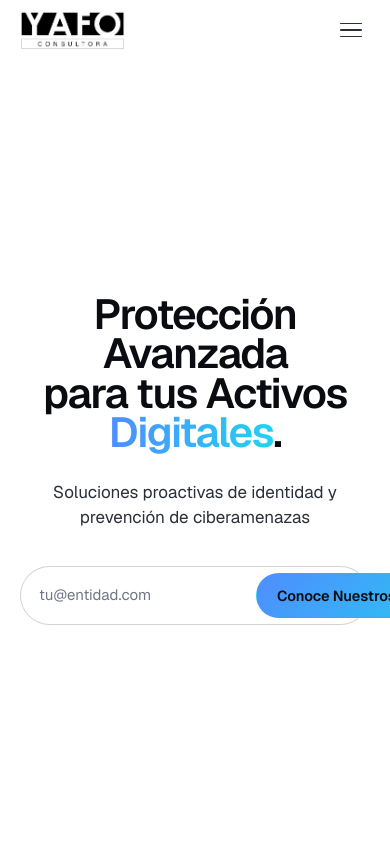
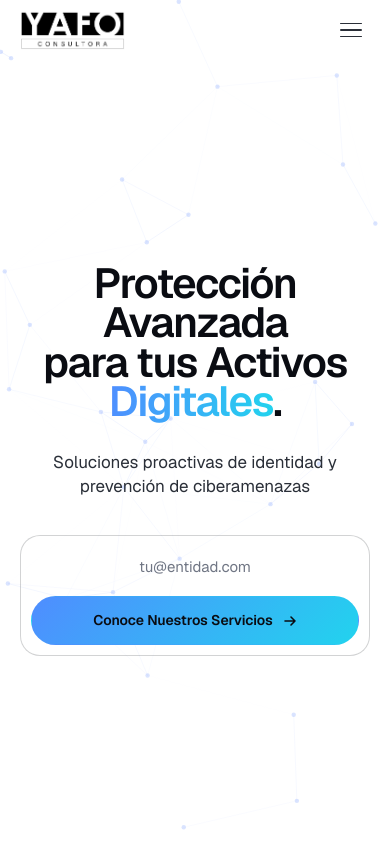
Before and after one commit to csantander93/Yafo-v2, a React (Vite) app: page / in a window 390 px wide. Shown: the top 844 px of the page. Built offline with nearby package versions, Linux system fonts and the light colour scheme.

Commit message:
Add particle canvas to Hero component and enhance form styles for better responsiveness

```diff
--- a/src/components/intro/Intro.css
+++ b/src/components/intro/Intro.css
@@ -1 +1,8 @@
-/* Estilos del Hero migrados a Tailwind — este archivo se mantiene vacío */
+/* Canvas de partículas — ocupa toda la sección, debajo del contenido */
+.hero-canvas {
+  position: absolute;
+  inset: 0;
+  width: 100%;
+  height: 100%;
+  pointer-events: none;
+}
--- a/src/components/intro/Intro.jsx
+++ b/src/components/intro/Intro.jsx
@@ -1,14 +1,17 @@
 import { useEffect, useRef, useState } from 'react';
 import { useReveal, staggerChildren, smoothScrollTo } from '../../hooks/useReveal';
+import './Intro.css';
 
 export default function Hero() {
   const sectionRef = useRef(null);
   const titleRef   = useRef(null);
+  const canvasRef  = useRef(null);
   const [email, setEmail] = useState('');
   const revealRef  = useReveal();
 
   const setRef = (el) => { sectionRef.current = el; revealRef.current = el; };
 
+  // Parallax/fade en scroll
   useEffect(() => {
     let raf = 0;
     const update = () => {
@@ -27,6 +30,83 @@ export default function Hero() {
 
   useEffect(() => { staggerChildren(sectionRef.current, 100, 110); }, []);
 
+  // Red de partículas animada
+  useEffect(() => {
+    const canvas = canvasRef.current;
+    if (!canvas) return;
+    const ctx = canvas.getContext('2d');
+    let animId;
+
+    const setSize = () => {
+      canvas.width  = canvas.offsetWidth;
+      canvas.height = canvas.offsetHeight;
+    };
+    setSize();
+
+    const ro = new ResizeObserver(setSize);
+    ro.observe(canvas);
+
+    const makeParticles = () => {
+      const n = Math.min(90, Math.floor((canvas.width * canvas.height) / 11000));
+      return Array.from({ length: n }, () => ({
+        x:  Math.random() * canvas.width,
+        y:  Math.random() * canvas.height,
+        vx: (Math.random() - 0.5) * 0.42,
+        vy: (Math.random() - 0.5) * 0.42,
+      }));
+    };
+
+    let pts = makeParticles();
+    const MAX = 165;
+
+    const frame = () => {
+      const W = canvas.width, H = canvas.height;
+      const isPaper = document.documentElement.dataset.theme === 'paper';
+
+      ctx.clearRect(0, 0, W, H);
+
+      pts.forEach(p => {
+        p.x += p.vx; p.y += p.vy;
+        if (p.x < 0 || p.x > W) p.vx *= -1;
+        if (p.y < 0 || p.y > H) p.vy *= -1;
+      });
+
+      for (let i = 0; i < pts.length; i++) {
+        for (let j = i + 1; j < pts.length; j++) {
+          const dx = pts[i].x - pts[j].x;
+          const dy = pts[i].y - pts[j].y;
+          const d  = Math.hypot(dx, dy);
+          if (d < MAX) {
+            const a = (1 - d / MAX) * (isPaper ? 0.22 : 0.18);
+            ctx.beginPath();
+            ctx.moveTo(pts[i].x, pts[i].y);
+            ctx.lineTo(pts[j].x, pts[j].y);
+            ctx.strokeStyle = isPaper
+              ? `rgba(65,90,160,${a})`
+              : `rgba(140,170,255,${a})`;
+            ctx.lineWidth = 0.85;
+            ctx.stroke();
+          }
+        }
+      }
+
+      pts.forEach(p => {
+        ctx.beginPath();
+        ctx.arc(p.x, p.y, 2.2, 0, Math.PI * 2);
+        ctx.fillStyle = isPaper
+          ? 'rgba(65,90,160,0.28)'
+          : 'rgba(140,170,255,0.32)';
+        ctx.fill();
+      });
+
+      animId = requestAnimationFrame(frame);
+    };
+
+    frame();
+
+    return () => { cancelAnimationFrame(animId); ro.disconnect(); };
+  }, []);
+
   const onSubmit = (e) => {
     e.preventDefault();
     smoothScrollTo('#contacto');
@@ -39,6 +119,7 @@ export default function Hero() {
   return (
     <section id="inicio" className="hero-section" ref={setRef}>
       <div className="hero-bg" aria-hidden="true" />
+      <canvas ref={canvasRef} className="hero-canvas" aria-hidden="true" />
       <div className="wrap">
         <div className="hero-content">
 
--- a/src/index.css
+++ b/src/index.css
@@ -445,12 +445,16 @@ section {
   border-radius: 999px;
   background: rgba(255,255,255,0.05);
   border: 1px solid var(--line-2);
-  transition: border-color var(--dur) var(--ease), background var(--dur) var(--ease);
+  transition: border-color var(--dur) var(--ease), background var(--dur) var(--ease), box-shadow var(--dur) var(--ease);
+}
+.hero-form:hover:not(:focus-within) {
+  border-color: color-mix(in srgb, var(--accent) 50%, transparent);
+  box-shadow: 0 0 0 4px var(--accent-soft), 0 6px 28px color-mix(in srgb, var(--accent) 14%, transparent);
 }
 .hero-form:focus-within {
   border-color: var(--accent);
   background: rgba(255,255,255,0.08);
-  box-shadow: 0 0 0 4px var(--accent-soft);
+  box-shadow: 0 0 0 6px var(--accent-soft), 0 8px 36px color-mix(in srgb, var(--accent) 20%, transparent);
 }
 .hero-form input {
   flex: 1;
@@ -916,3 +920,26 @@ section {
   .site-nav { display: none; }
   .stats-grid { gap: 36px 20px; }
 }
+
+/* Hero form — apila verticalmente en móvil */
+@media (max-width: 600px) {
+  .hero-form {
+    flex-direction: column;
+    align-items: stretch;
+    padding: 10px;
+    border-radius: 20px;
+    gap: 8px;
+    max-width: 100%;
+  }
+  .hero-form input {
+    padding: 10px 10px;
+    text-align: center;
+    font-size: 15px;
+  }
+  .hero-form .btn {
+    padding: 13px 20px;
+    justify-content: center;
+    width: 100%;
+    font-size: 14px;
+  }
+}
```
